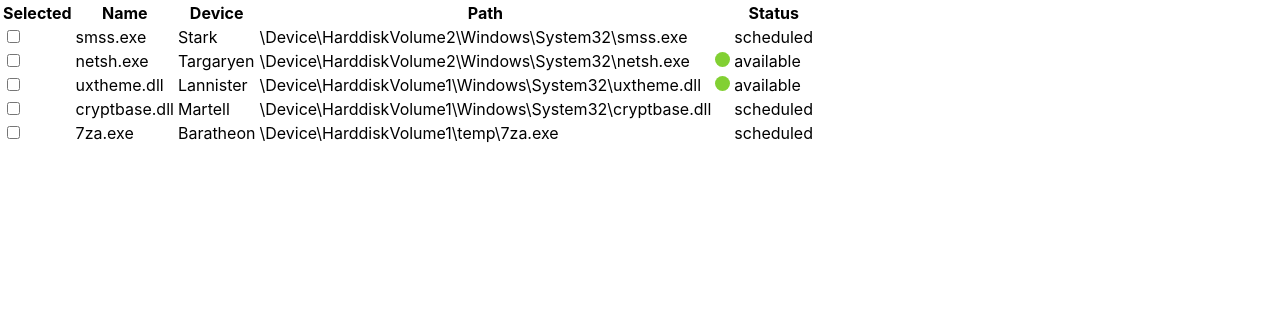
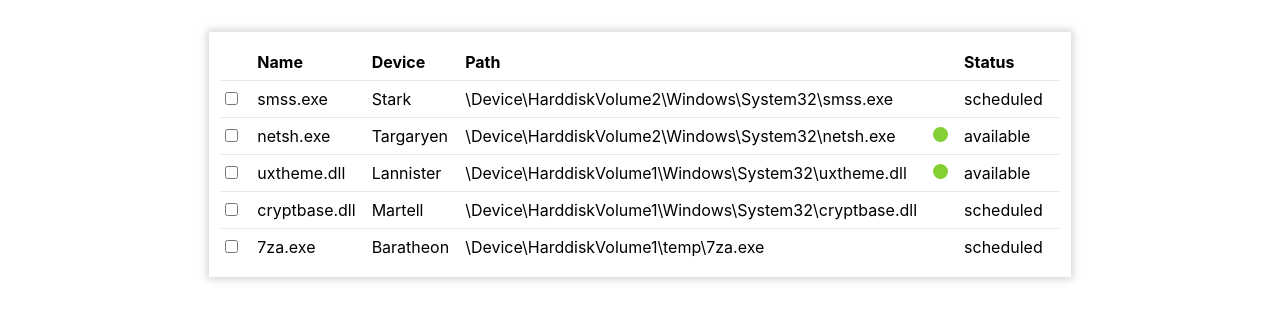
Before and after one commit to AmanAbdulalim/download-files-component, a React (Create React App) app: page / in a window 1280 px wide. Shown: the top 320 px of the page. Built offline with nearby package versions, Linux system fonts and the light colour scheme.

Commit message:
Table styling added

```diff
--- /dev/null
+++ b/src/App.module.css
@@ -0,0 +1,5 @@
+.appContainer {
+  display: flex;
+  justify-content: center;
+  margin-top: 32px;
+}
--- a/src/App.tsx
+++ b/src/App.tsx
@@ -1,9 +1,12 @@
 import DownloadFiles from './features/download-files';
 import { getFiles } from './features/download-files/api/getFiles';
+import styles from './App.module.css';
 
 function App() {
   return (
-    <DownloadFiles fileList={getFiles()} />
+    <div className={styles.appContainer}>
+      <DownloadFiles fileList={getFiles()} />
+    </div>
   );
 }
 
--- /dev/null
+++ b/src/features/download-files/components/DownloadFilesTable.module.css
@@ -0,0 +1,24 @@
+.table {
+  border-collapse: collapse;
+
+  & thead > tr > th {
+   text-align: left;
+   padding: 8px 0;
+  }
+
+  & tbody {
+    :hover {
+      background-color: #f5f5f5;
+    }
+
+    & tr {
+      border-top: 1px solid #e6e6e6;
+      & td {
+        border-collapse: separate;
+        padding: 8px 16px 8px 0;
+
+      }
+    }
+  }
+
+}
--- a/src/features/download-files/components/DownloadFilesTable.tsx
+++ b/src/features/download-files/components/DownloadFilesTable.tsx
@@ -1,6 +1,7 @@
 import React from 'react'
 import { File } from '../types/file'
 import FileRow from './FileRow'
+import styles from './DownloadFilesTable.module.css'
 
 type DownloadFilesTableProps = {
   fileList: File[]
@@ -9,10 +10,10 @@ type DownloadFilesTableProps = {
 export default function DownloadFilesTable(props: DownloadFilesTableProps) {
 
   return (
-    <table>
+    <table className={styles.table}>
       <thead>
         <tr>
-          <th>Selected</th>
+          <th></th>
           <th>Name</th>
           <th>Device</th>
           <th>Path</th>
--- a/src/features/download-files/components/FileRow.tsx
+++ b/src/features/download-files/components/FileRow.tsx
@@ -9,7 +9,7 @@ type FileRowProps = {
 export default function FileRow({file}: FileRowProps) {
   return (
     <Fragment>
-      <tr>
+      <tr className={styles.row}>
         <td><input type="checkbox" /></td>
         <td>{file.name}</td>
         <td>{file.device}</td>
--- /dev/null
+++ b/src/features/download-files/index.module.css
@@ -0,0 +1,4 @@
+.downloadFilesContainer {
+  padding: 12px;
+  box-shadow: 0px 0px 8px 2px #d3d3d3;
+}
--- a/src/features/download-files/index.tsx
+++ b/src/features/download-files/index.tsx
@@ -1,6 +1,7 @@
 import {ReactElement} from "react";
 import { File } from "./types/file";
 import DownloadFilesTable from "./components/DownloadFilesTable";
+import styles from './index.module.css'
 
 type DownloadFilesProps = {
   fileList: File[];
@@ -11,6 +12,8 @@ export default function DownloadFiles (
 ): ReactElement {
 
   return (
+    <div className={styles.downloadFilesContainer}>
       <DownloadFilesTable fileList={props.fileList} />
+    </div>
   )
 }
```
Also changed, not shown: src/logo.svg (deleted).
